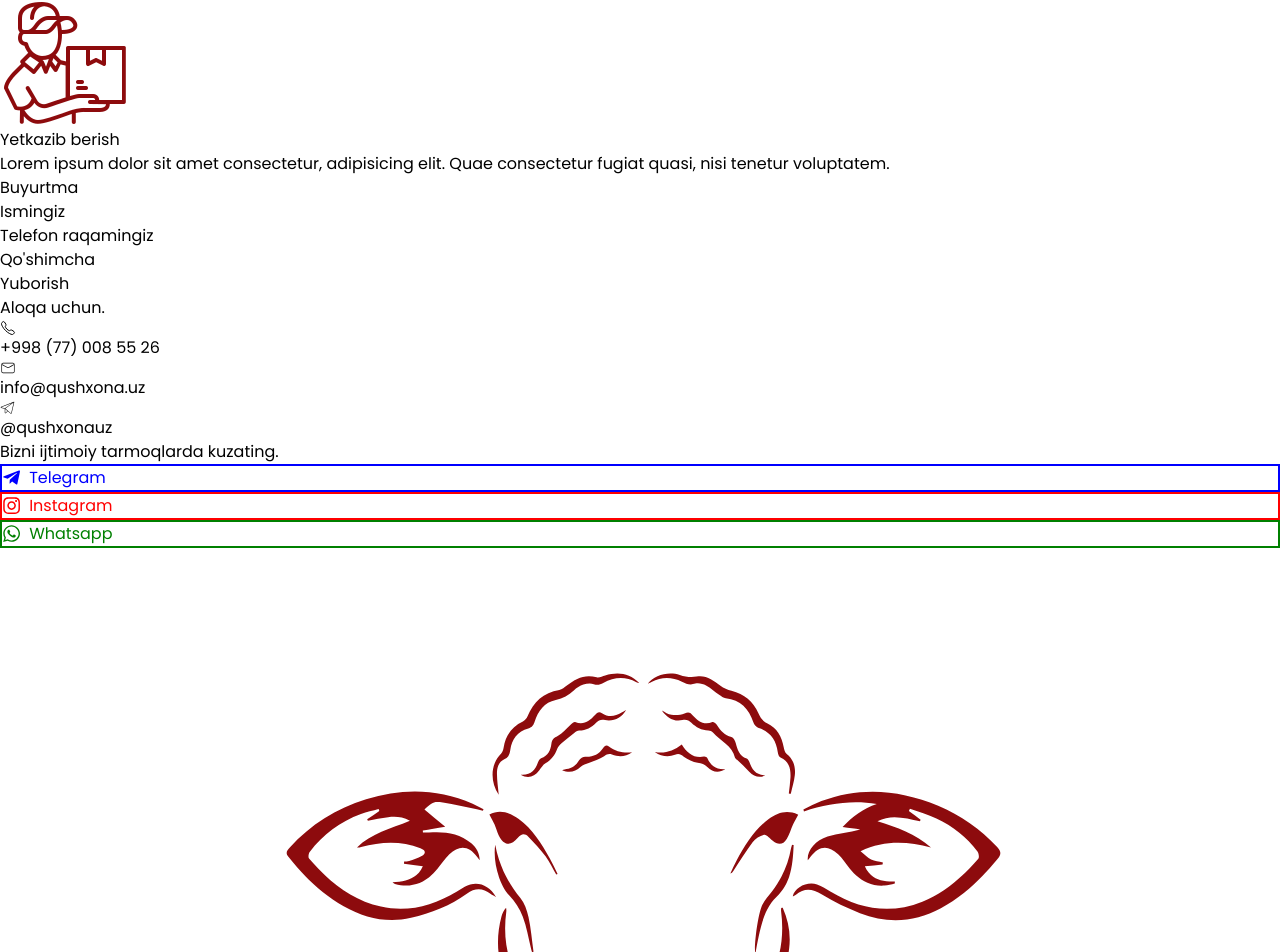
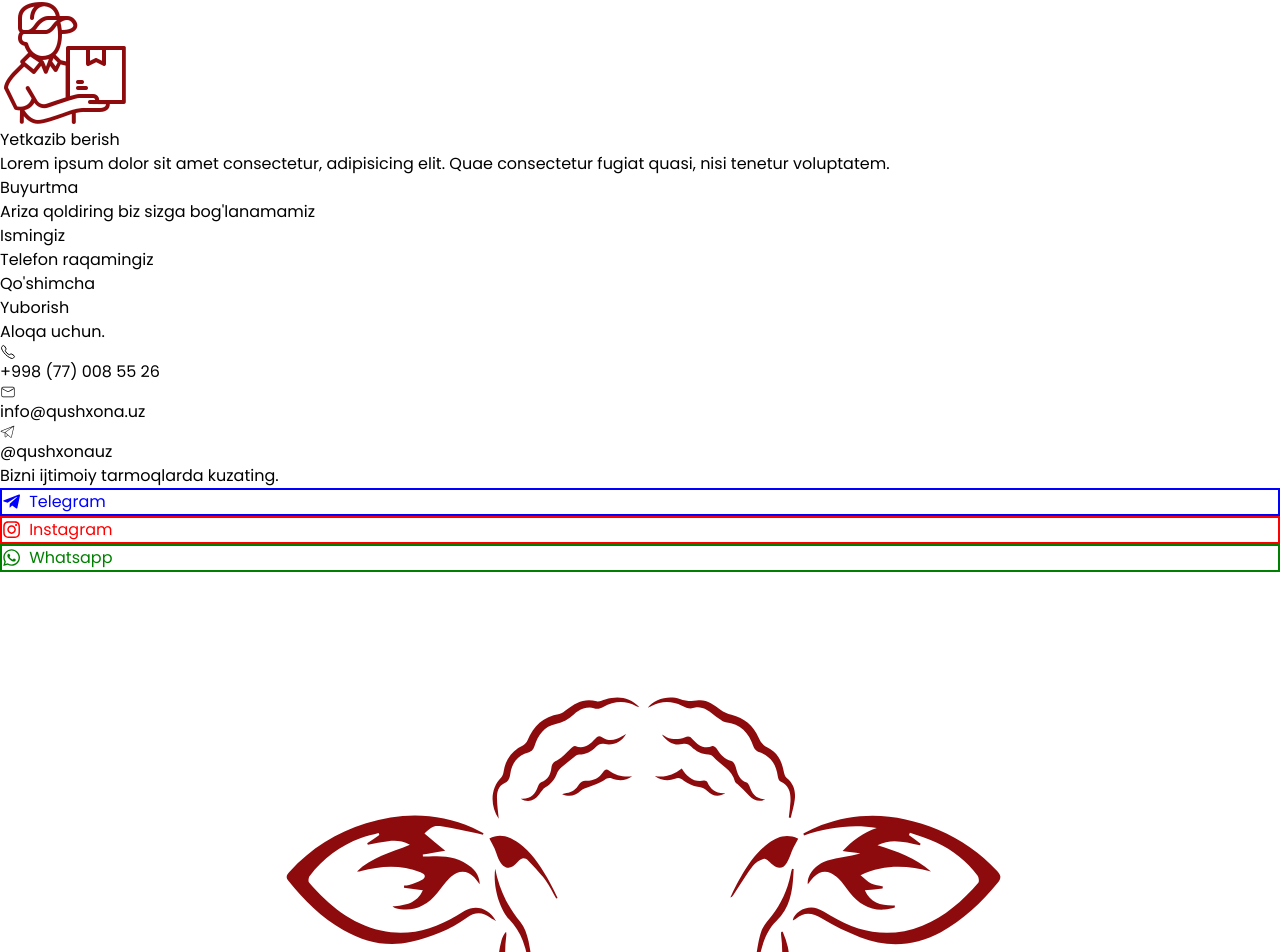
Before and after one commit to ZiyovuddinTolipov/qushxona.uz, a React (Vite) app: page / in a window 1280 px wide. Shown: the part 1919-2871 px from the top of the page. Built offline with nearby package versions, Linux system fonts and the light colour scheme.

Commit message:
delivery

```diff
--- a/src/components/Delivery.jsx
+++ b/src/components/Delivery.jsx
@@ -43,6 +43,7 @@ const Delivery = () => {
     return (
         <div className="h-auto md:h-40 bg-slate-900 text-white mt-10 md:mt-0 p-5 md:p-0 overflow-x-hidden max-w-full" id="delivery">
             <div className="mx-auto max-w-[1200px] pt-5">
+                <h2 className='text-xl my-3'>Ariza qoldiring biz sizga bog&apos;lanamamiz</h2>
                 <form onSubmit={handleSubmit} className="flex flex-col md:flex-row gap-3 md:items-end items-start w-[100%]">
                     <div className="flex flex-col w-full max-w-sm text-black gap-y-1" data-aos="zoom-in" data-aos-duration="900">
                         <label htmlFor="name" className="text-white max-w-sm">Ismingiz</label>
```
